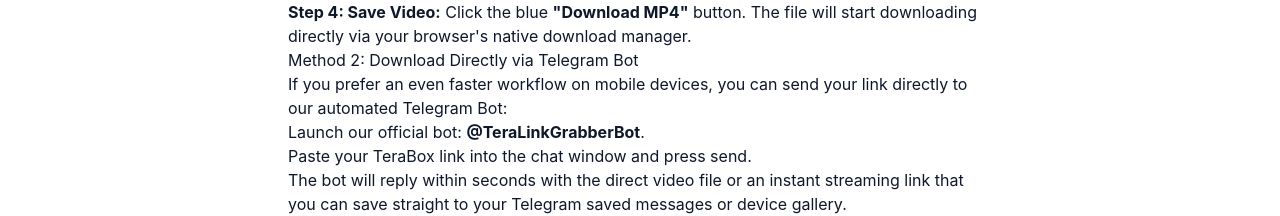
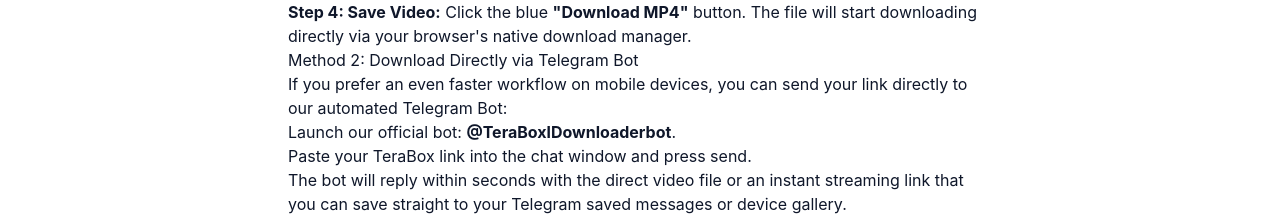
Before and after one commit to Mikerichardmail/tera-downloader-website, a Next.js app: page /blog/how-to-download-terabox-videos in a window 1280 px wide. Shown: the part 1064-1280 px from the top of the page. Built offline with nearby package versions, Linux system fonts and the light colour scheme; no server answers.

Commit message:
Update Telegram bot integration to @TeraBoxlDownloaderbot

```diff
--- a/src/app/blog/[slug]/page.tsx
+++ b/src/app/blog/[slug]/page.tsx
@@ -55,7 +55,7 @@
     notFound();
   }
 
-  const botUsername = process.env.NEXT_PUBLIC_TELEGRAM_BOT_USERNAME || 'TeraLinkGrabberBot';
+  const botUsername = process.env.NEXT_PUBLIC_TELEGRAM_BOT_USERNAME || 'TeraBoxlDownloaderbot';
 
   // Article JSON-LD Schema
   const articleSchema = {
--- a/src/app/page.tsx
+++ b/src/app/page.tsx
@@ -8,7 +8,7 @@
 import { Send, ArrowRight, CheckCircle2 } from 'lucide-react';
 
 export default function HomePage() {
-  const botUsername = process.env.NEXT_PUBLIC_TELEGRAM_BOT_USERNAME || 'TeraLinkGrabberBot';
+  const botUsername = process.env.NEXT_PUBLIC_TELEGRAM_BOT_USERNAME || 'TeraBoxlDownloaderbot';
 
   return (
     <>
--- a/src/components/DownloaderHero.tsx
+++ b/src/components/DownloaderHero.tsx
@@ -20,7 +20,7 @@
   const [error, setError] = useState<string | null>(null);
   const [result, setResult] = useState<DownloadResult | null>(null);
 
-  const botUsername = process.env.NEXT_PUBLIC_TELEGRAM_BOT_USERNAME || 'TeraLinkGrabberBot';
+  const botUsername = process.env.NEXT_PUBLIC_TELEGRAM_BOT_USERNAME || 'TeraBoxlDownloaderbot';
 
   // Dynamic Telegram deep link based on current input
   const telegramStartParam = url.trim()
--- a/src/components/FaqSection.tsx
+++ b/src/components/FaqSection.tsx
@@ -41,7 +41,7 @@
   },
   {
     question: "How does your Telegram Bot work?",
-    answer: "Our automated Telegram Bot (@TeraLinkGrabberBot) allows you to forward or paste any TeraBox link inside Telegram to receive direct streaming links and file downloads instantly without using a web browser."
+    answer: "Our automated Telegram Bot (@TeraBoxlDownloaderbot) allows you to forward or paste any TeraBox link inside Telegram to receive direct streaming links and file downloads instantly without using a web browser."
   }
 ];
 
--- a/src/components/Footer.tsx
+++ b/src/components/Footer.tsx
@@ -4,7 +4,7 @@
 import { allToolsList } from '@/data/toolsData';
 
 export default function Footer() {
-  const botUsername = process.env.NEXT_PUBLIC_TELEGRAM_BOT_USERNAME || 'TeraLinkGrabberBot';
+  const botUsername = process.env.NEXT_PUBLIC_TELEGRAM_BOT_USERNAME || 'TeraBoxlDownloaderbot';
 
   return (
     <footer className="border-t border-slate-200 bg-white text-slate-600 mt-20">
--- a/src/components/Navbar.tsx
+++ b/src/components/Navbar.tsx
@@ -6,7 +6,7 @@
 
 export default function Navbar() {
   const [mobileMenuOpen, setMobileMenuOpen] = useState(false);
-  const botUsername = process.env.NEXT_PUBLIC_TELEGRAM_BOT_USERNAME || 'TeraLinkGrabberBot';
+  const botUsername = process.env.NEXT_PUBLIC_TELEGRAM_BOT_USERNAME || 'TeraBoxlDownloaderbot';
 
   return (
     <header className="sticky top-0 z-40 w-full border-b border-slate-200 bg-white/95 backdrop-blur-md transition-all">
--- a/src/components/ResultCard.tsx
+++ b/src/components/ResultCard.tsx
@@ -22,7 +22,7 @@
 
 export default function ResultCard({ result, onReset }: ResultCardProps) {
   const [copied, setCopied] = useState(false);
-  const botUsername = process.env.NEXT_PUBLIC_TELEGRAM_BOT_USERNAME || 'TeraLinkGrabberBot';
+  const botUsername = process.env.NEXT_PUBLIC_TELEGRAM_BOT_USERNAME || 'TeraBoxlDownloaderbot';
 
   // Construct dynamic deep link for Telegram bot
   const encodedPayload = typeof window !== 'undefined'
--- a/src/components/TelegramStickyBar.tsx
+++ b/src/components/TelegramStickyBar.tsx
@@ -4,7 +4,7 @@
 import { Send, Zap } from 'lucide-react';
 
 export default function TelegramStickyBar() {
-  const botUsername = process.env.NEXT_PUBLIC_TELEGRAM_BOT_USERNAME || 'TeraLinkGrabberBot';
+  const botUsername = process.env.NEXT_PUBLIC_TELEGRAM_BOT_USERNAME || 'TeraBoxlDownloaderbot';
 
   return (
     <div className="fixed bottom-0 left-0 right-0 z-50 p-2.5 bg-white/95 backdrop-blur-md border-t border-slate-200 shadow-2xl md:hidden flex items-center justify-between">
--- a/src/data/blogData.ts
+++ b/src/data/blogData.ts
@@ -40,7 +40,7 @@
       <h2>Method 2: Download Directly via Telegram Bot</h2>
       <p>If you prefer an even faster workflow on mobile devices, you can send your link directly to our automated Telegram Bot:</p>
       <ul>
-        <li>Launch our official bot: <strong>@TeraLinkGrabberBot</strong>.</li>
+        <li>Launch our official bot: <strong>@TeraBoxlDownloaderbot</strong>.</li>
         <li>Paste your TeraBox link into the chat window and press send.</li>
         <li>The bot will reply within seconds with the direct video file or an instant streaming link that you can save straight to your Telegram saved messages or device gallery.</li>
       </ul>
```
Also changed, not shown: 2 other files (tests, documents, lock files or other folders).
